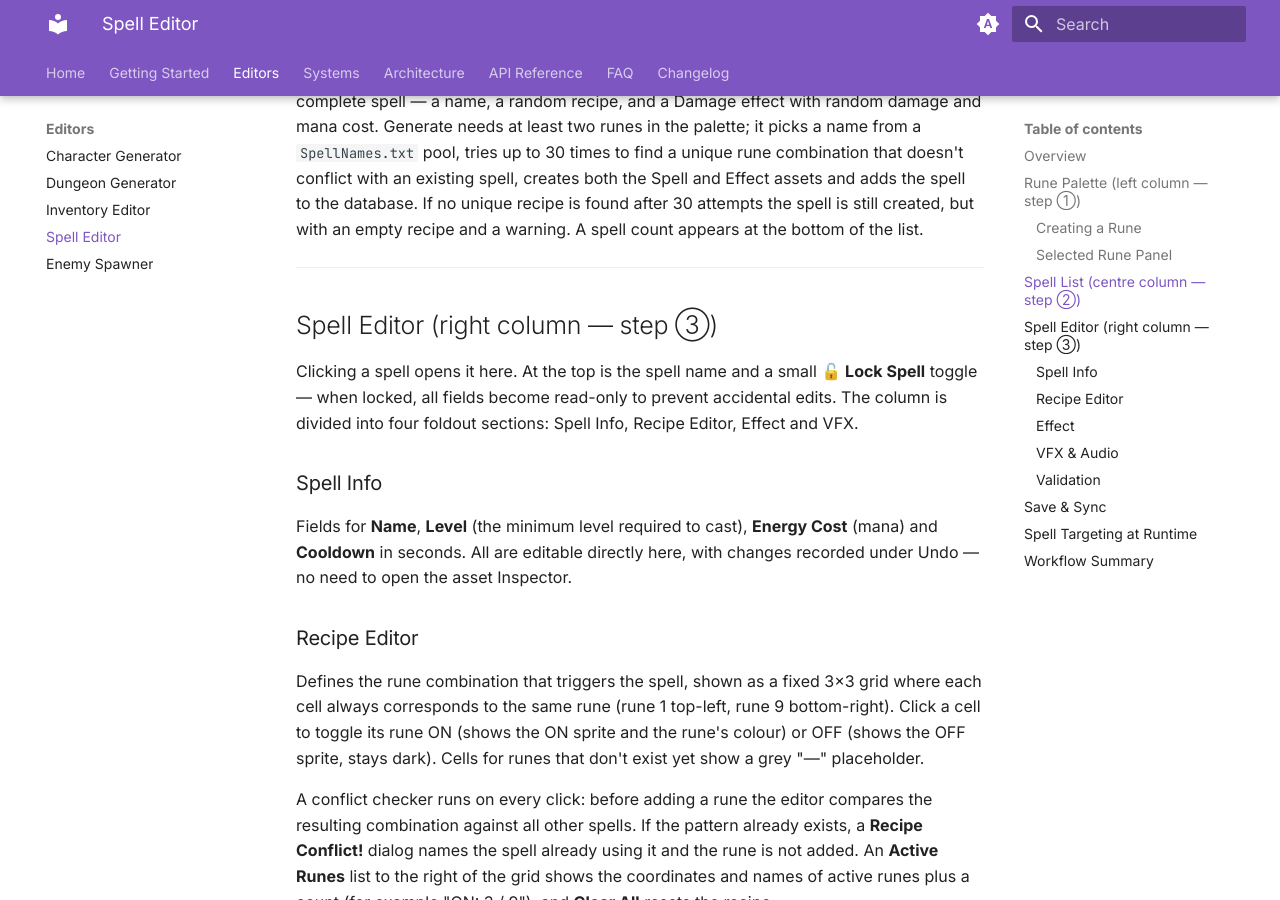
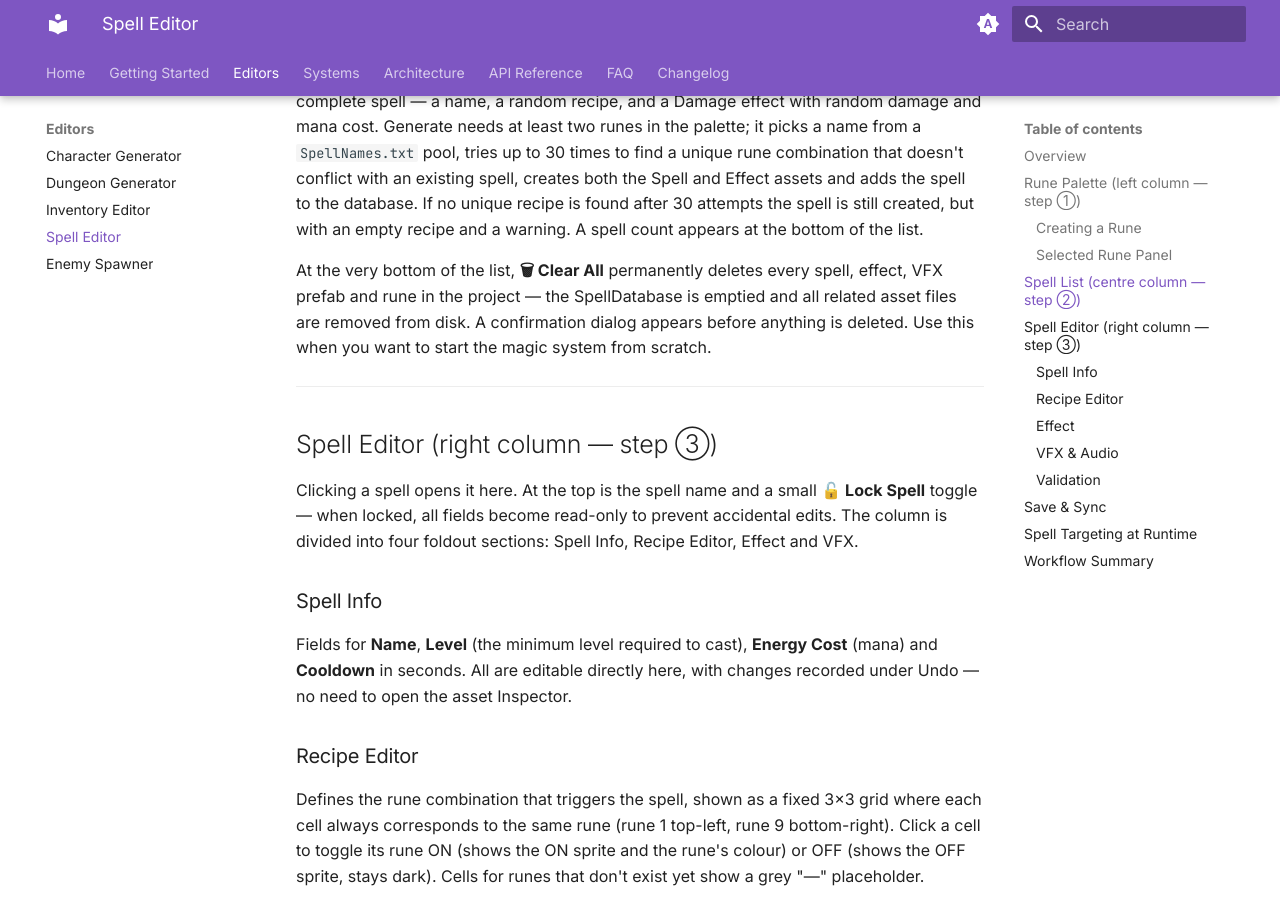
Before and after one commit to mantis3de/CrawlerKit-docs, an MkDocs documentation site: the page built from docs/editors/spell-editor.md, in a window 1280 px wide and 900 px high, scrolled down 1658 px. Built offline with MkDocs 1.6.1 and Material for MkDocs 9.7.7, drawn with Linux system fonts in a browser that asks for light colours.

Commit message:
update docs

```diff
--- a/docs/editors/spell-editor.md
+++ b/docs/editors/spell-editor.md
@@ -33,6 +33,8 @@ Below the palette grid, the Selected Rune panel shows the clicked rune's icon, n
 Each entry shows a status badge, the spell name, mana cost and cooldown. The badge reflects completion at a glance: ✅ means both recipe and effect are set, ⚠ means one is missing, ✗ means neither is set.
 
 Two buttons sit above the list. **＋ New** creates a blank spell. **⚡ Generate** auto-generates a complete spell — a name, a random recipe, and a Damage effect with random damage and mana cost. Generate needs at least two runes in the palette; it picks a name from a `SpellNames.txt` pool, tries up to 30 times to find a unique rune combination that doesn't conflict with an existing spell, creates both the Spell and Effect assets and adds the spell to the database. If no unique recipe is found after 30 attempts the spell is still created, but with an empty recipe and a warning. A spell count appears at the bottom of the list.
+
+At the very bottom of the list, **🗑 Clear All** permanently deletes every spell, effect, VFX prefab and rune in the project — the SpellDatabase is emptied and all related asset files are removed from disk. A confirmation dialog appears before anything is deleted. Use this when you want to start the magic system from scratch.
 
 ---
 
```
Also changed, not shown: site/editors/spell-editor/index.html, site/search/search_index.json.
